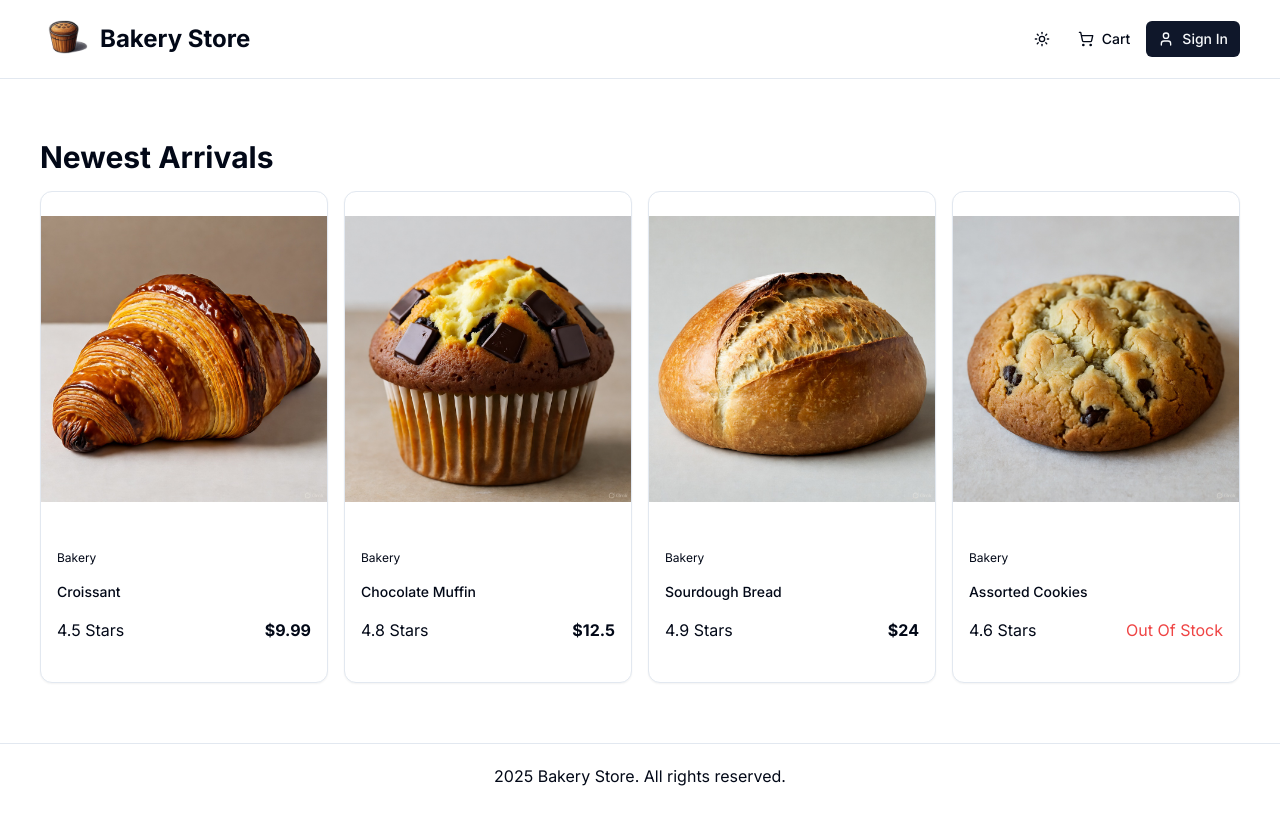
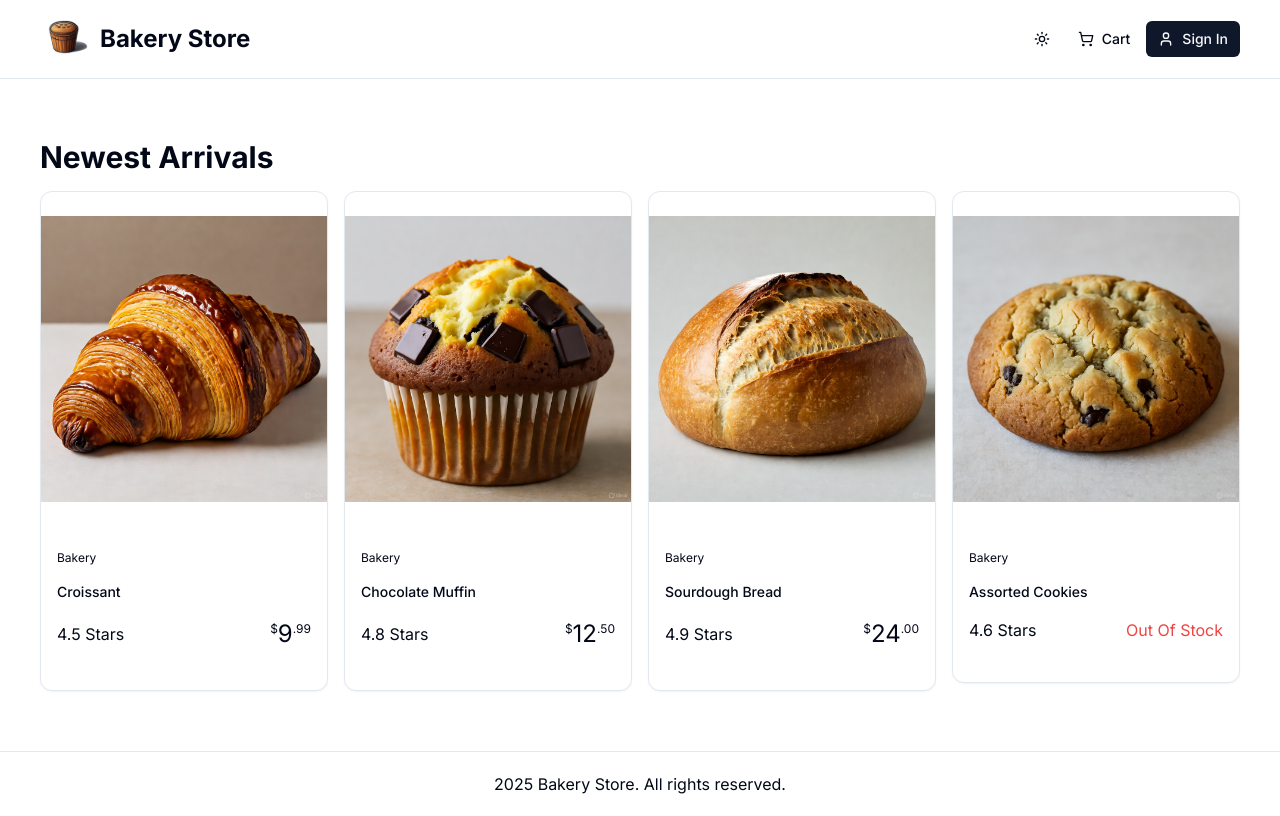
Before and after one commit to gregsypek/bakerystore, a Next.js app: page / in a window 1280 px wide. Built offline with nearby package versions, Linux system fonts and the light colour scheme; no server answers.

Commit message:
Create Product Price Component

```diff
--- a/components/shared/product/product-card.tsx
+++ b/components/shared/product/product-card.tsx
@@ -1,6 +1,7 @@
 import { Card, CardContent, CardHeader } from "@/components/ui/card";
 import Image from "next/image";
 import Link from "next/link";
+import ProductPrice from "./product.price";
 
 const ProductCard = ({ product }: { product: any }) => {
 	return (
@@ -25,7 +26,7 @@ const ProductCard = ({ product }: { product: any }) => {
 				<div className="flex-between gap-4">
 					<p>{product.rating} Stars</p>
 					{product.stock > 0 ? (
-						<p className="font-bold">${product.price}</p>
+						<ProductPrice value={Number(product.price)} />
 					) : (
 						<p className="text-destructive">Out Of Stock</p>
 					)}
--- /dev/null
+++ b/components/shared/product/product.price.tsx
@@ -0,0 +1,23 @@
+import { cn } from "@/lib/utils";
+
+const ProductPrice = ({
+	value,
+	className,
+}: {
+	value: number;
+	className?: string;
+}) => {
+	// Ensure two decimal places
+	const stringValue = value.toFixed(2);
+	// Get the int/float
+	const [int, float] = stringValue.split(".");
+	return (
+		<p className={cn("text-2xl", className)}>
+			<span className="text-xs align-super">$</span>
+			{int}
+			<span className="text-xs align-super">.{float}</span>
+		</p>
+	);
+};
+
+export default ProductPrice;
```
